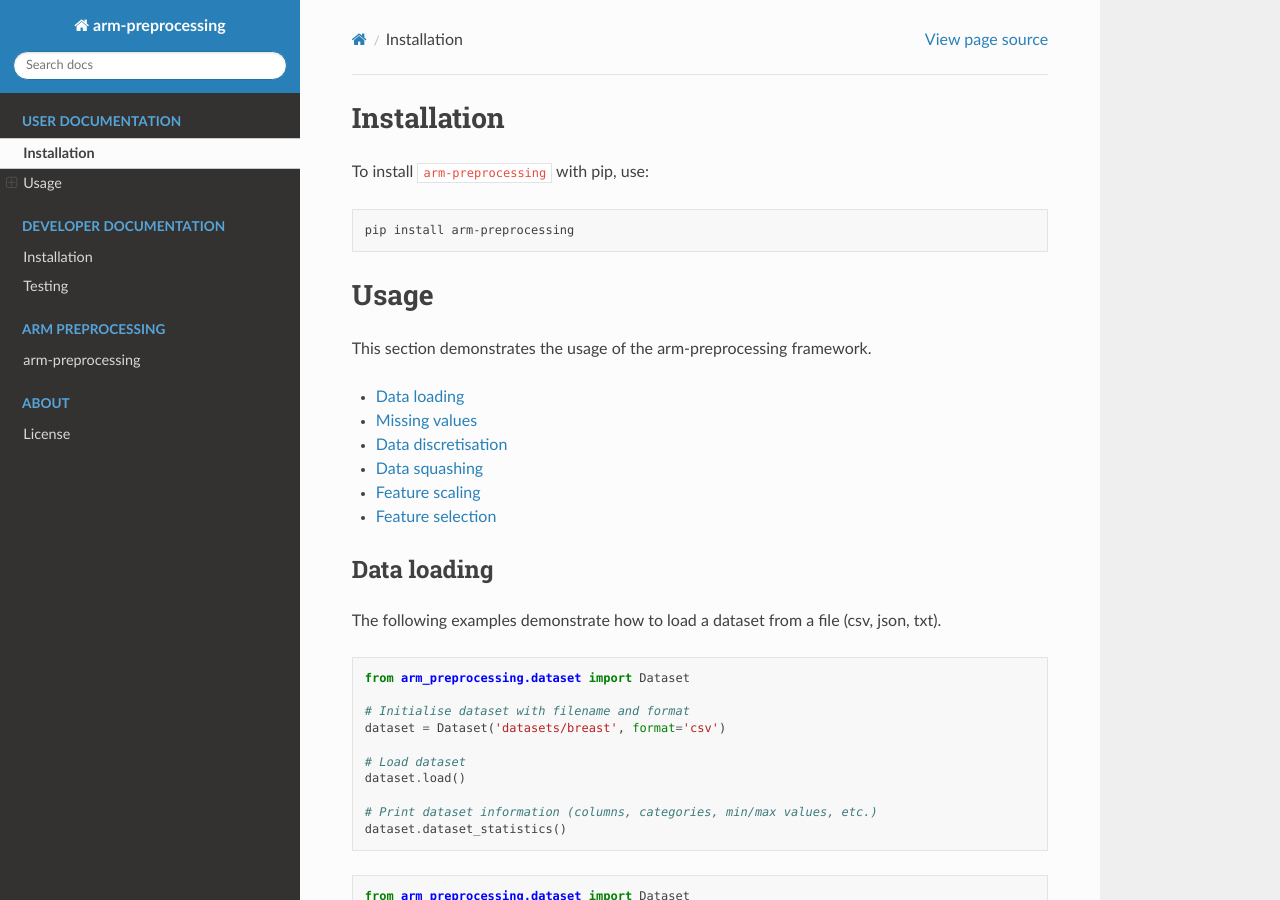
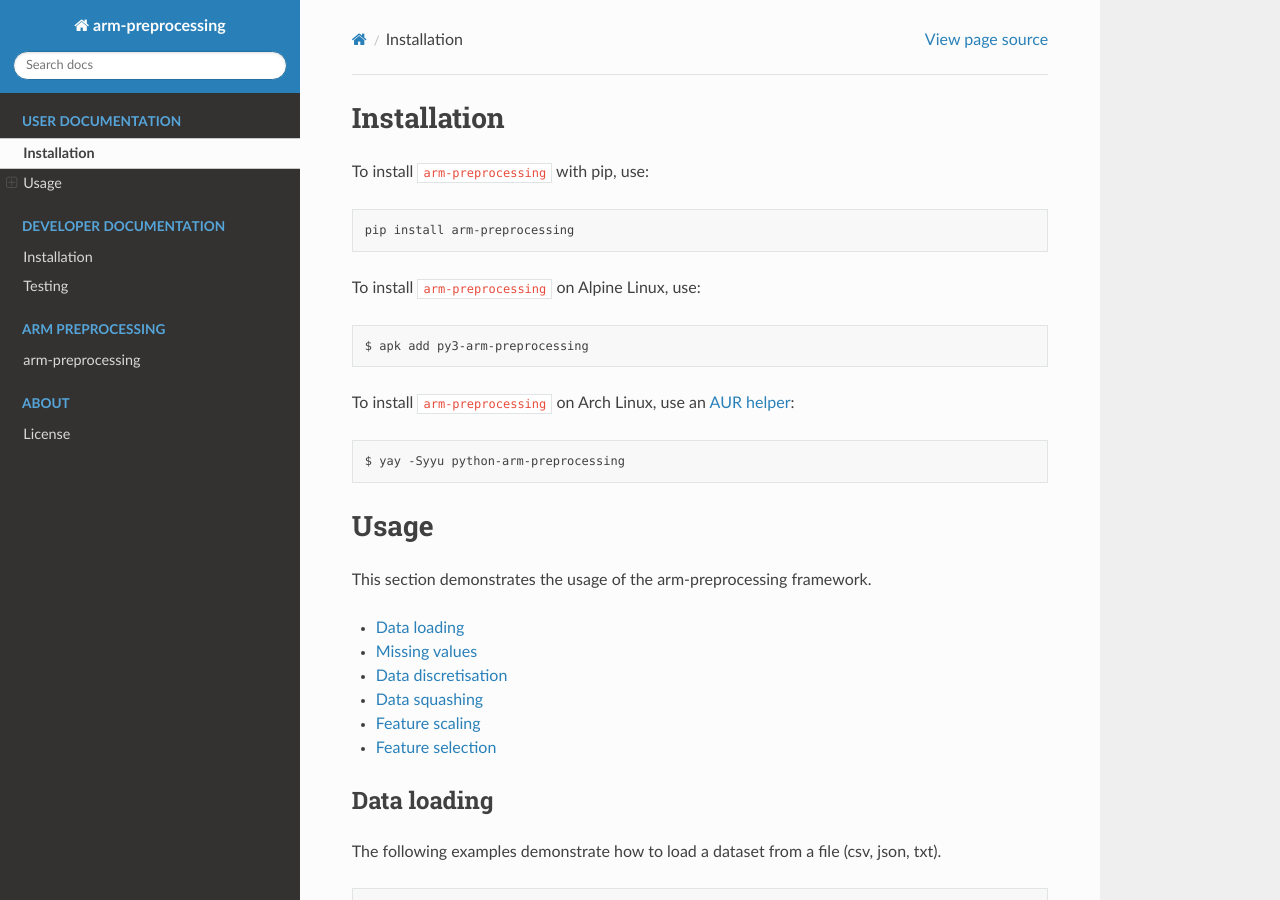
Before and after one commit to firefly-cpp/arm-preprocessing, a Sphinx documentation site: the page built from docs/user/usage.rst, in a window 1280 px wide and 900 px high. Built offline with Sphinx 7.4.7 and the Read the Docs theme 2.0.0, drawn with Linux system fonts in a browser that asks for light colours; pages that are not in the unit, such as notebooks, are missing from menus.

Commit message:
doc: Install options

```diff
--- a/docs/user/usage.rst
+++ b/docs/user/usage.rst
@@ -6,6 +6,18 @@ To install ``arm-preprocessing`` with pip, use:
 ..  code:: bash
 
     pip install arm-preprocessing
+
+To install ``arm-preprocessing`` on Alpine Linux, use:
+
+..  code:: bash
+
+    $ apk add py3-arm-preprocessing
+
+To install ``arm-preprocessing`` on Arch Linux, use an `AUR helper <https://wiki.archlinux.org/title/AUR_helpers>`_:
+
+..  code:: bash
+
+    $ yay -Syyu python-arm-preprocessing
 
 Usage
 =====
```
